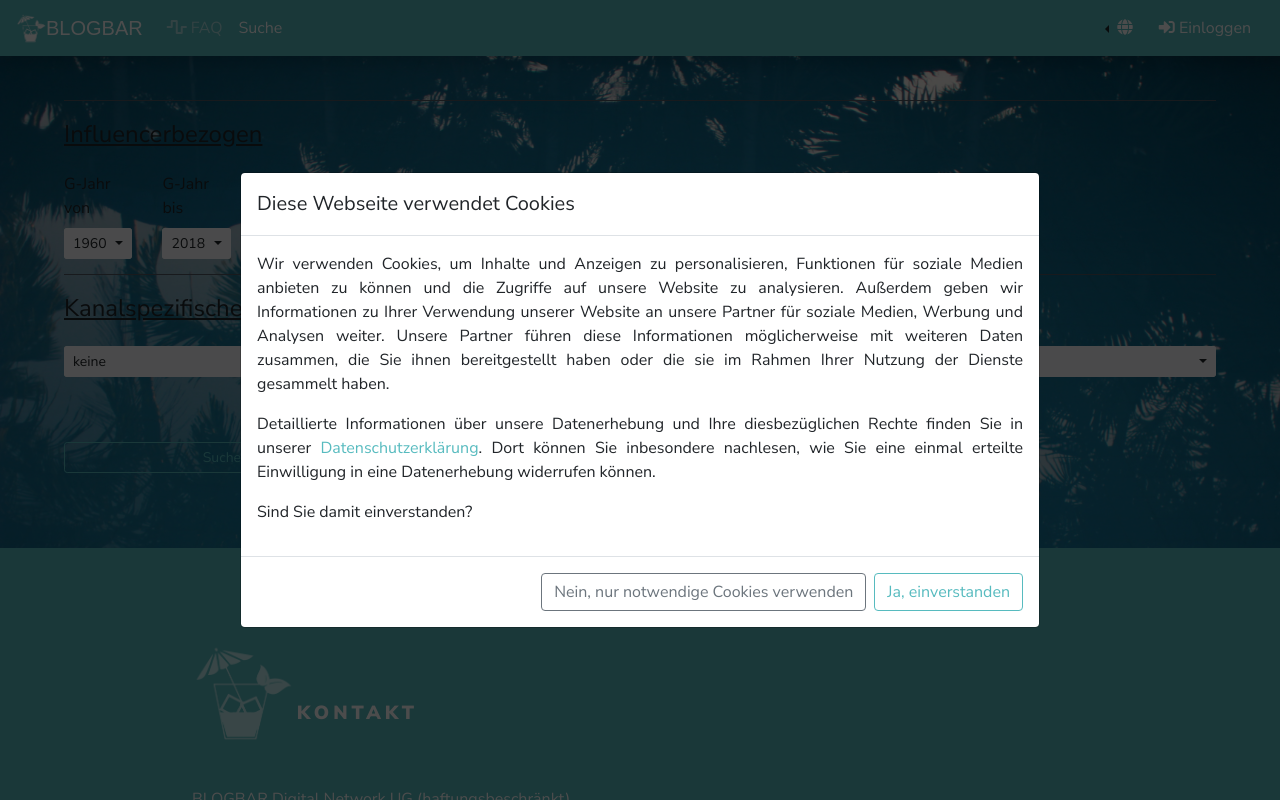
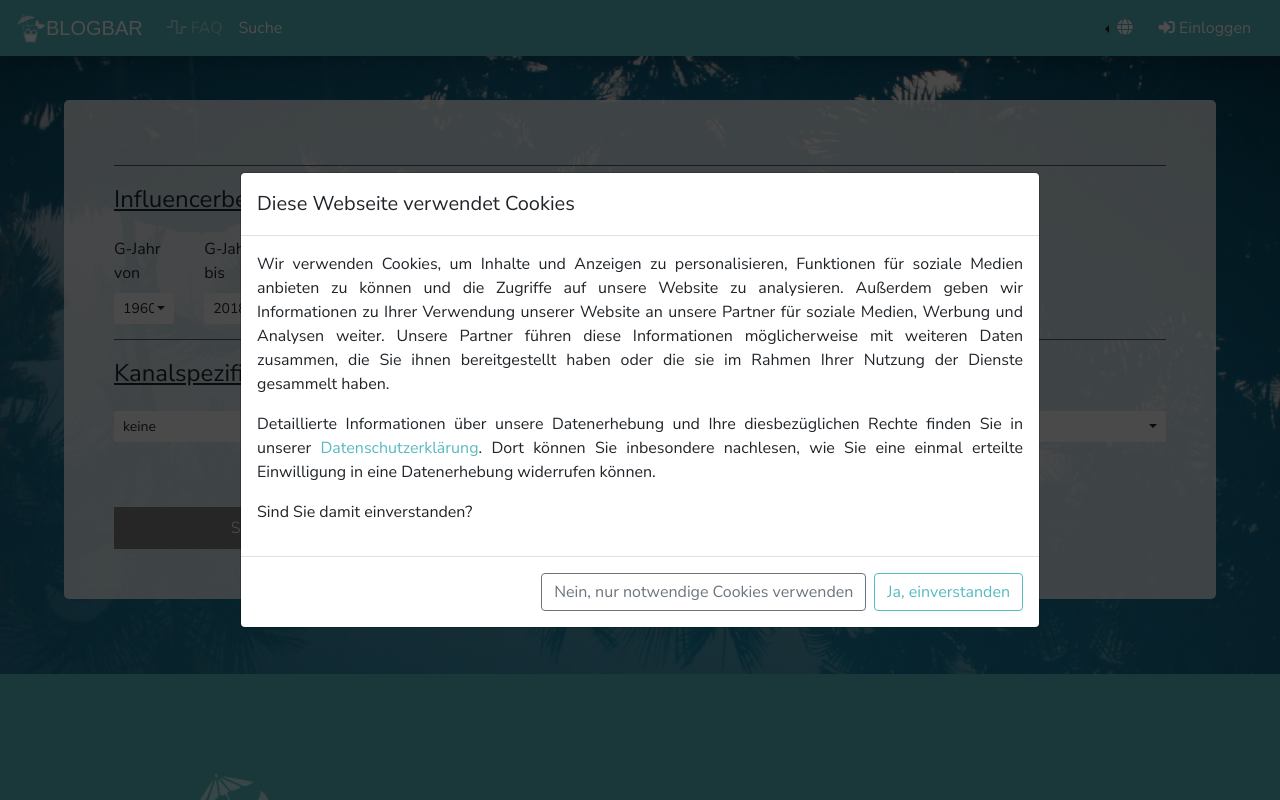
Before and after one commit to hanif-ali/BlogBar, a Flask app: page /1/search in a window 1280 px wide. Run offline with Flask 2, Linux system fonts and the light colour scheme; some libraries are stand-ins or nearby versions; some web fonts are replaced.

Commit message:
Changes to search page

```diff
--- a/templates/search_and_filter/filter_element.html
+++ b/templates/search_and_filter/filter_element.html
@@ -1,4 +1,4 @@
-<div>
+<div style="background:rgba(255, 255, 255, 0.8); padding: 50px; border-radius: 5px;" >
     <form method="GET">
         <div class="pn-form-divider"></div>
         <div class="heading">{% if language_abbr == 'de' %} Influencerbezogen {% else %} Influencer
@@ -48,13 +48,13 @@
 
         <div class="row">
             <div class="col-md-4 pn-gl-mt-35">
-                <input type="submit" class="pn-total-width pn-gl-mt-15 btn btn-outline-info btn-sm text-center"
+                <input type="submit" class="pn-total-width pn-gl-mt-15 ws-button text-center"
                        id="performSearch"
                        value="{% if language_abbr == 'de' %}Suche starten{% else %}Start search{% endif %}">
             </div>
             <div class="col-md-4 pn-gl-mt-35">
                 {% if logged_in and kind == 2 and channelSelect %}
-                    <button type="button" class="pn-total-width pn-gl-mt-15 btn btn-outline-dark btn-sm text-center"
+                    <button type="button" class="pn-total-width pn-gl-mt-15 ws-button text-center"
                             id="save_search_button" data-toggle="modal" data-target="#save_query_modal">
                         <i class="fas fa-bookmark"></i> {% if language_abbr == 'de' %}Diese Suche speichern{% else %}
                         Save this query{% endif %}
@@ -77,7 +77,7 @@
                                            id="modal_query_title">
                                 </div>
                                 <div class="modal-footer">
-                                    <button type="button" class="btn btn-sm btn-secondary" data-dismiss="modal">
+                                    <button type="button" class="ws-button" data-dismiss="modal">
                                         {% if language_abbr == 'de' %}Abbrechen{% else %}Close{% endif %}</button>
                                     <button type="button" class="btn btn-sm btn-outline-info" onclick="save_search()">
                                         {% if language_abbr == 'de' %}Diese Suche speichern{% else %}Save this
```
